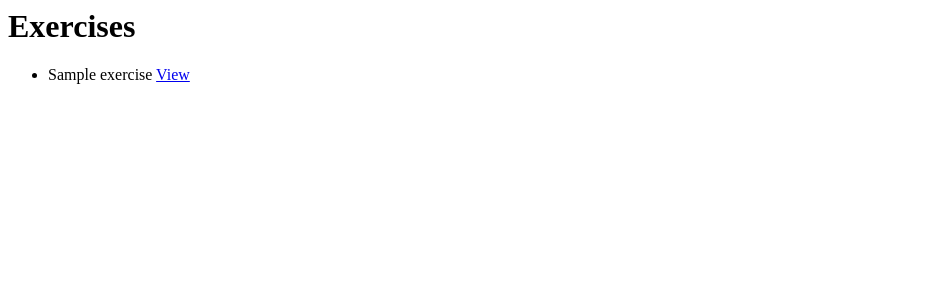
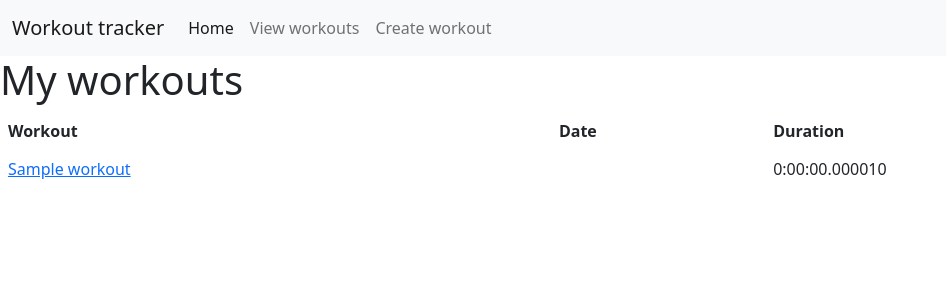
Before and after one commit to Kaiyrly/workout-tracker, a Django app: page /workoutnotes/all/ in a window 1280 px wide. Shown: the top 300 px of the page, without its empty margins (0-946 px from the left). Run offline with Django 3.2, Linux system fonts and the light colour scheme; tables that the repository leaves empty hold one stand-in row (values such as "Sample post").

Commit message:
edited views

```diff
--- a/workoutnotes/templates/workoutnotes/exercise_list.html
+++ /dev/null
@@ -1,14 +0,0 @@
-<h1>Exercises</h1>
-{% if user.is_authenticated %}
-<a href="{% url 'workoutnotes:create_exercise' %}">Create Exercise</a>
-{% endif %}
-<ul>
-  {% for exercise in exercises %}
-  <li>
-    {{exercise}}
-    <a href="{% url 'workoutnotes:exercise_detail'  exercise.id %}">View</a>
-  </li>
-  {% empty %}
-  <li>No exercises.</li>
-  {% endfor %}
-</ul>
--- a/workoutnotes/templates/workoutnotes/home.html
+++ b/workoutnotes/templates/workoutnotes/home.html
@@ -1,9 +1,38 @@
-<h1>Tracker Home Page</h1>
-{% if user.is_authenticated %}
 
-Hello, {{user.username}}!
+<html>
+    <head>
+        <title>Workout Tracker</title>
+        <link href="https://cdn.jsdelivr.net/npm/bootstrap@5.1.3/dist/css/bootstrap.min.css" rel="stylesheet" integrity="sha384-1BmE4kWBq78iYhFldvKuhfTAU6auU8tT94WrHftjDbrCEXSU1oBoqyl2QvZ6jIW3" crossorigin="anonymous">
+    </head>
+    <body>
 
-<a href="{% url 'workoutnotes:exercises_list' %}">View exercises</a>
+        <div class="wrapper">
+            <header>
+                <nav class="navbar navbar-expand-lg navbar-light bg-light">
+                    <div class="container-fluid">
+                      <a class="navbar-brand" href="#">Workout tracker</a>
+                      <button class="navbar-toggler" type="button" data-bs-toggle="collapse" data-bs-target="#navbarNavAltMarkup" aria-controls="navbarNavAltMarkup" aria-expanded="false" aria-label="Toggle navigation">
+                        <span class="navbar-toggler-icon"></span>
+                      </button>
+                      <div class="collapse navbar-collapse" id="navbarNavAltMarkup">
+                        <div class="navbar-nav">
+                          <a class="nav-link active" aria-current="page" href="#">Home</a>
+                          <a class="nav-link" href="{% url 'workoutnotes:workout_list' %}">View workouts</a>
+                          <a class="nav-link" href="#">Create workout</a>
+                        </div>
+                      </div>
+                    </div>
+                  </nav>
 
-{% else %} Please
-<a href="{% url 'workoutnotes:login' %}">Login</a> {% endif %}
+            </header>
+
+            <section>
+
+                {% block content %}
+                {% endblock %}
+
+            </section>
+
+        </div>
+    </body>
+</html>
--- /dev/null
+++ b/workoutnotes/templates/workoutnotes/workout_list.html
@@ -0,0 +1,18 @@
+{% extends 'workoutnotes/home.html' %}
+
+{% block content %}
+    <h1>My workouts</h1>
+    <table class="table table-borderless">
+        <th>Workout</th>
+        <th>Date</th>
+        <th>Duration</th>
+        {% for workout in workouts %}
+            <tr>
+                <td><a href="/workoutnotes/workouts/{{workout.id}}">{{workout.name}}</a></td>
+                <td>{{ workout.time_start|date:'Y-m-d' }}</td>
+                <td>{{ workout.duration}}</td>
+            </tr>
+        {% endfor %}
+    </table>
+
+{% endblock %}
--- a/workoutnotes/urls.py
+++ b/workoutnotes/urls.py
@@ -1,7 +1,7 @@
 from django.urls import path
 from django.contrib.auth.views import LoginView, LogoutView
 from django.contrib.auth.decorators import login_required
-from .views import HomeView, SignupView, ExerciseCreateView, ExerciseListView, ExerciseDetailView, ExerciseUpdateView, ExerciseDeleteView
+from .views import HomeView, SignupView, ExerciseCreateView, WorkoutListView, workout_detail_view, ExerciseUpdateView, ExerciseDeleteView
 
 app_name = "workoutnotes"
 urlpatterns = [
@@ -10,8 +10,8 @@
     path("logout", LogoutView.as_view(), name="logout"),
     path("signup", SignupView.as_view(), name="signup"),
     path("create/", ExerciseCreateView.as_view(), name="create_exercise"),
-    path("all/", ExerciseListView.as_view(), name="exercises_list"),
-    path("<int:pk>/", ExerciseDetailView.as_view(), name="exercise_detail"),
+    path("all/", WorkoutListView.as_view(), name="workout_list"),
+    path("workouts/<int:workout_id>/", workout_detail_view),
     path("<int:pk>/update/", ExerciseUpdateView.as_view(), name="update_exercise"),
     path("<int:pk>/delete/", ExerciseDeleteView.as_view(), name="delete_exercise"),
 ]
--- a/workoutnotes/views.py
+++ b/workoutnotes/views.py
@@ -5,7 +5,7 @@
 from  django.views.generic.detail import DetailView
 from django.contrib.auth.forms import UserCreationForm
 from django.urls import reverse_lazy
-from .models import Exercise
+from .models import Exercise, Workout, Routine
 from django.contrib.auth import login
 from django.contrib.auth.models import User
 
@@ -20,7 +20,27 @@
         login(self.request, user)
         return super().form_valid(form)
 
+class WorkoutListView(ListView):
+    template_name = 'workoutnotes/workout_list.html'
+    model = Workout
+    context_object_name = 'workouts'
 
+def workout_detail_view(request, workout_id):
+    template_name = 'workout_detail.html'
+    workout = Workout.objects.get(id=workout_id)
+    exercises = Exercise.objects.filter(workout=workout)
+    return render(
+        request,
+        'workoutnotes/workout_detail.html',
+        {'workout': workout, 'exercises': exercises}
+        )
+
+
+
+class HomeView(TemplateView):
+    template_name = 'workoutnotes/home.html'
+
+##################################################
 class ExerciseCreateView(CreateView):
     model = Exercise
     fields = ['name', 'sets', 'reps', 'weight']
@@ -29,10 +49,6 @@
     def form_valid(self, form):
         form.instance.created_by = self.request.user
         return super().form_valid(form)
-
-class ExerciseListView(ListView):
-    model = Exercise
-    context_object_name = 'exercises'
 
 class ExerciseDetailView(DetailView):
     model = Exercise
@@ -57,6 +73,3 @@
     def test_func(self):
         exercise = self.get_object()
         return self.request.user == exercise.created_by
-
-class HomeView(TemplateView):
-    template_name = 'workoutnotes/home.html'
```
Also changed, not shown: workoutnotes/templates/workoutnotes/exercise_detail.html (deleted, +0 -13 lines), workoutnotes/templates/workoutnotes/workout_detail.html (added, +56 -0 lines).
